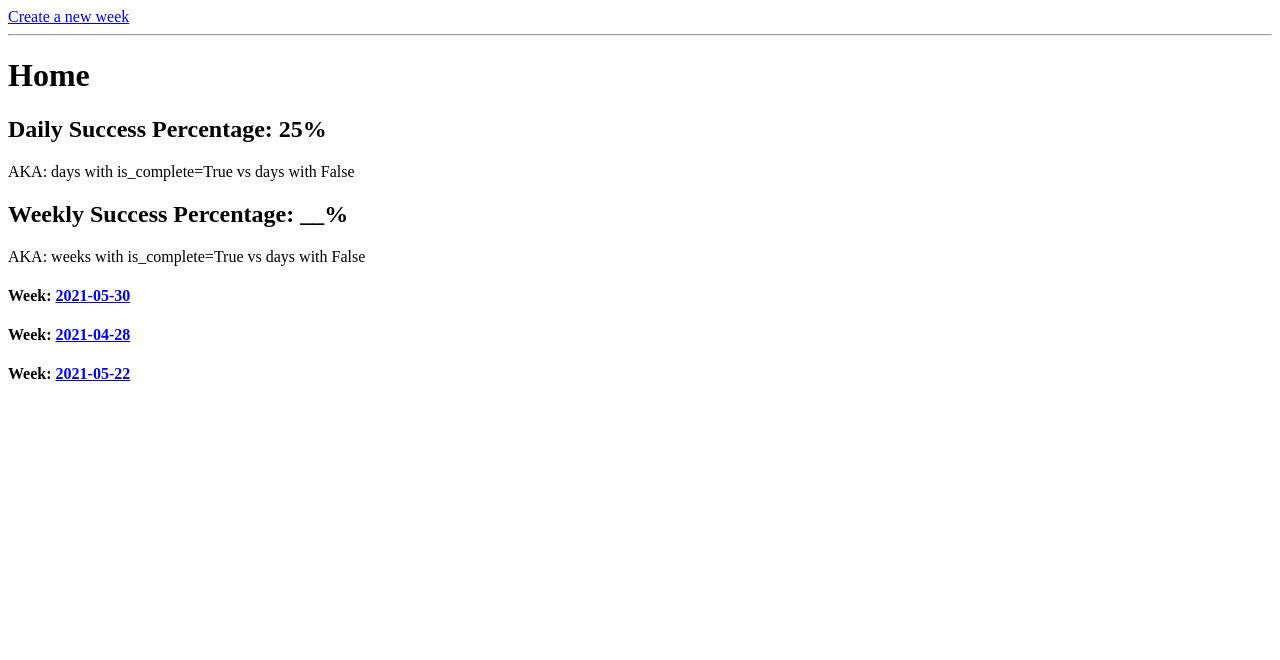
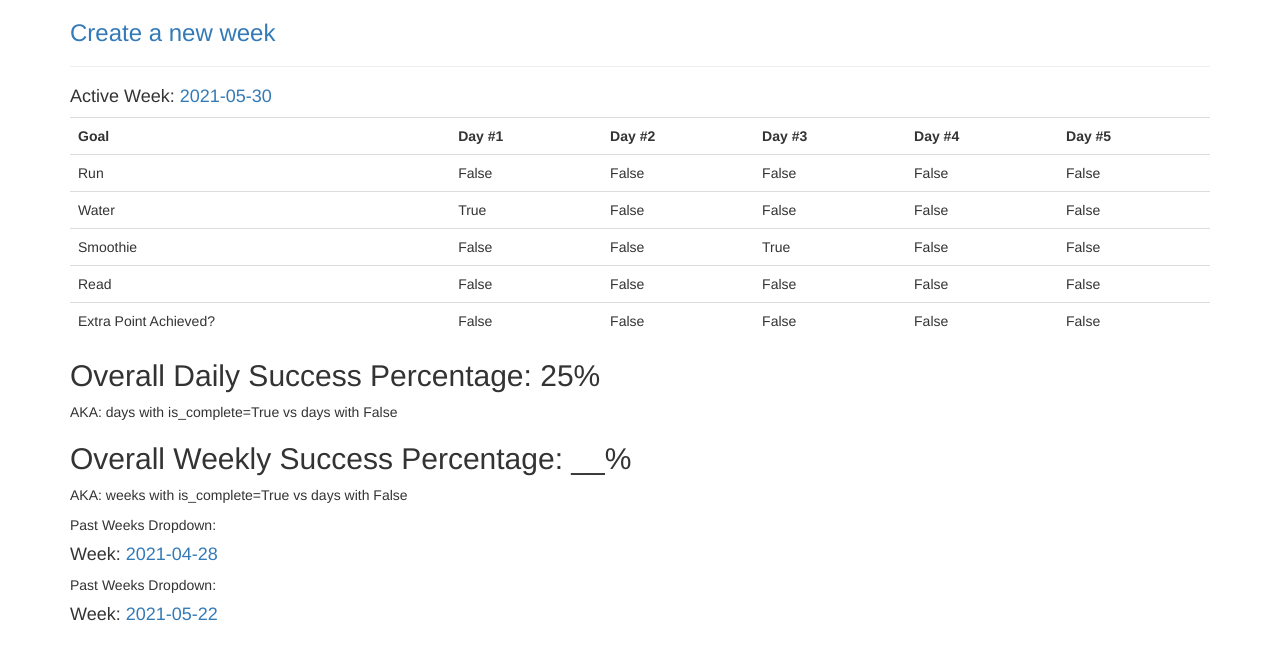
Before and after one commit to tmbyers1102/goalsapp, a Django app: page / in a window 1280 px wide. Shown: the top 660 px of the page. Run offline with Django 3.2, Linux system fonts and the light colour scheme; data comes from the database, SQL or seed files in the repository; both versions use the stored data as it was after the commit; some libraries are stand-ins or nearby versions.

Commit message:
added some simple functionality and is_active_week field on CurrentGoalWeek

```diff
--- a/goal_item/models.py
+++ b/goal_item/models.py
@@ -62,6 +62,7 @@ class CurrentGoalWeek(models.Model):
     gd5_extra_point = models.BooleanField(default=False)
     week_extra_2points = models.BooleanField(default=False)
     choose_goals = models.ManyToManyField(GoalItem, blank=True, related_name=('choose_goals'))
+    is_active_week = models.BooleanField(default=False)
 
     def __str__(self):
         return f'{self.week_start_date}'
--- a/goal_item/templates/goal_item/currentgoalweek_create.html
+++ b/goal_item/templates/goal_item/currentgoalweek_create.html
@@ -1,5 +1,6 @@
 {% extends 'base.html' %}
 {% load crispy_forms_tags %}
+
 
 {% block content %}
 <h2>create goal week</h2>
@@ -19,5 +20,4 @@
     </form>
 </div>
 
-
 {% endblock content %}s
--- a/goal_item/templates/goal_item/currentgoalweek_detail.html
+++ b/goal_item/templates/goal_item/currentgoalweek_detail.html
@@ -42,7 +42,6 @@
         <td>{{ gd3_run_value }}</td>
         <td>{{ gd4_run_value }}</td>
         <td>{{ gd5_run_value }}</td>
-
     </tr>
     <tr>
         <td>Water</td>
@@ -51,7 +50,6 @@
         <td>{{ gd3_water_value }}</td>
         <td>{{ gd4_water_value }}</td>
         <td>{{ gd5_water_value }}</td>
-
     </tr>
     <tr>
         <td>Smoothie</td>
@@ -60,7 +58,6 @@
         <td>{{ gd3_smoothie_value }}</td>
         <td>{{ gd4_smoothie_value }}</td>
         <td>{{ gd5_smoothie_value }}</td>
-
     </tr>
     <tr>
         <td>Read</td>
@@ -69,7 +66,6 @@
         <td>{{ gd3_read_value }}</td>
         <td>{{ gd4_read_value }}</td>
         <td>{{ gd5_read_value }}</td>
-
     </tr>
     <tr>
         <td>Extra Point Achieved?</td>
@@ -78,9 +74,9 @@
         <td>{{ gd3_extra_point_value }}</td>
         <td>{{ gd4_extra_point_value }}</td>
         <td>{{ gd5_extra_point_value }}</td>
-
     </tr>
   </table>
+
 
   <h2>Day 1 list total: {{ day_1_list_total }}</h2>
   <h2>Day 2 list total: {{ day_2_list_total }}</h2>
--- a/goal_item/templates/goal_item/currentgoalweek_update.html
+++ b/goal_item/templates/goal_item/currentgoalweek_update.html
@@ -2,6 +2,8 @@
 {% load crispy_forms_tags %}
 
 {% block content %}
+
+
     <h2>Update Gaol Week: {{ object.week_start_date }}</h2>
 
     <div class="mt-4">
--- a/goal_item/templates/goal_item/home.html
+++ b/goal_item/templates/goal_item/home.html
@@ -1,17 +1,75 @@
 {% extends 'base.html' %}
 
 {% block content %}
-    <a href="{% url 'week-create' %}">Create a new week</a>
+    <h3 class="mt-4"><a href="{% url 'week-create' %}">Create a new week</a></h3>
     <hr />
-    <h1>Home</h1>
+    {% for x in active_week %}
+    <h4>Active Week: <a href="{% url 'weeks:week-detail' x.id %}">{{ x }}</a></h4>
 
-    <h2>Daily Success Percentage: {{ d1_bool_yes|add:d2_bool_yes|add:25 }}%</h2>
+<table class="table mb-4">
+    <tbody>
+      <tr>
+        <th>Goal</td>
+        <th>Day #1</td>
+        <th>Day #2</td>
+        <th>Day #3</td>
+        <th>Day #4</td>
+        <th>Day #5</td>
+      </tr>
+      <tr>
+        <td>Run</td>
+        <td>{{ x.gd1_run }}</td>
+        <td>{{ x.gd2_run }}</td>
+        <td>{{ x.gd3_run }}</td>
+        <td>{{ x.gd4_run }}</td>
+        <td>{{ x.gd5_run }}</td>
+      </tr>
+      <tr>
+        <td>Water</td>
+        <td>{{ x.gd1_water }}</td>
+        <td>{{ x.gd2_water }}</td>
+        <td>{{ x.gd3_water }}</td>
+        <td>{{ x.gd4_water }}</td>
+        <td>{{ x.gd5_water }}</td>
+    </tr>
+    <tr>
+        <td>Smoothie</td>
+        <td>{{ x.gd1_smoothie }}</td>
+        <td>{{ x.gd2_smoothie }}</td>
+        <td>{{ x.gd3_smoothie }}</td>
+        <td>{{ x.gd4_smoothie }}</td>
+        <td>{{ x.gd5_smoothie }}</td>
+    </tr>
+    <tr>
+        <td>Read</td>
+        <td>{{ x.gd1_read }}</td>
+        <td>{{ x.gd2_read }}</td>
+        <td>{{ x.gd3_read }}</td>
+        <td>{{ x.gd4_read }}</td>
+        <td>{{ x.gd5_read }}</td>
+    </tr>
+    <tr>
+        <td>Extra Point Achieved?</td>
+        <td>{{ x.gd1_extra_point }}</td>
+        <td>{{ x.gd2_extra_point }}</td>
+        <td>{{ x.gd3_extra_point }}</td>
+        <td>{{ x.gd4_extra_point }}</td>
+        <td>{{ x.gd5_extra_point }}</td>
+    </tr>
+    </tbody>
+ </table>
+{% endfor %}
+
+    <h2>Overall Daily Success Percentage: {{ d1_bool_yes|add:d2_bool_yes|add:25 }}%</h2>
     <p>AKA: days with is_complete=True vs days with False</p>
-    <h2>Weekly Success Percentage: __%</h2>
+    <h2>Overall Weekly Success Percentage: __%</h2>
     <p>AKA: weeks with is_complete=True vs days with False</p>
 
 {% for week in weeks %}
+    Past Weeks Dropdown:
     <h4>Week: <a href="{% url 'weeks:week-detail' week.id %}">{{ week }}</a></h4>
 {% endfor %}
 
+
+
 {% endblock content %}
--- a/goal_item/views.py
+++ b/goal_item/views.py
@@ -21,9 +21,10 @@ from .forms import (
 
 def home(request):
     context = {
-        'weeks': CurrentGoalWeek.objects.all(),
+        'weeks': CurrentGoalWeek.objects.filter(is_active_week=False),
         'd1_bool_yes': CurrentGoalWeek.objects.filter(day1_is_complete=True).count(),
         'd2_bool_yes': CurrentGoalWeek.objects.filter(day2_is_complete=True).count(),
+        'active_week': CurrentGoalWeek.objects.filter(is_active_week=True)
     }
     return render(request, 'goal_item/home.html', context)
 
--- a/templates/base.html
+++ b/templates/base.html
@@ -15,10 +15,23 @@
             width: 100%;
         }
     </style>
+
+    <!-- date picker scripts -->
+    <link href="//cdn.bootcss.com/bootstrap/3.3.7/css/bootstrap.min.css" rel="stylesheet">
+    <link href="//cdn.bootcss.com/bootstrap-datetimepicker/4.17.44/css/bootstrap-datetimepicker.min.css" rel="stylesheet">
+    <script src="//cdn.bootcss.com/jquery/3.0.0/jquery.min.js"></script>
+    <script src="//cdn.bootcss.com/bootstrap/3.3.7/js/bootstrap.min.js"></script>
+    <script src="//cdn.bootcss.com/moment.js/2.17.1/moment.min.js"></script>
+    <script src="//cdn.bootcss.com/bootstrap-datetimepicker/4.17.44/js/bootstrap-datetimepicker.min.js"></script>
+
+
 </head>
 <body>
-    {% block content %}
-    {% endblock content %}
-    {% include "scripts.html" %}
+    <div class="container">
+        {% block content %}
+        {% endblock content %}
+        {% include "scripts.html" %}
+    </div>
+
 </body>
 </html>
```
Also changed, not shown: goal_item/forms.py (+7 -0 lines), db.sqlite3, goal_item/migrations/0010_currentgoalweek_is_active_week.py (added). Lines whose indentation alone changed are shown as unchanged.
